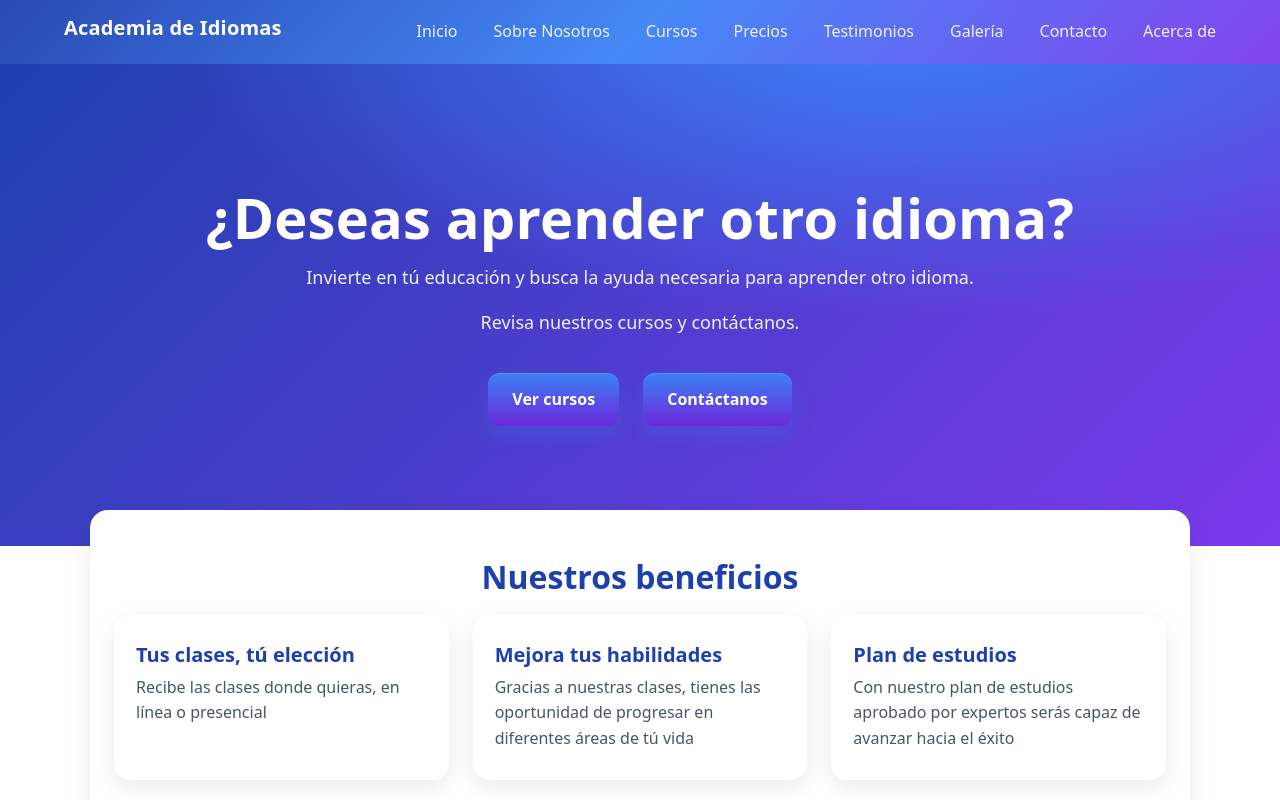
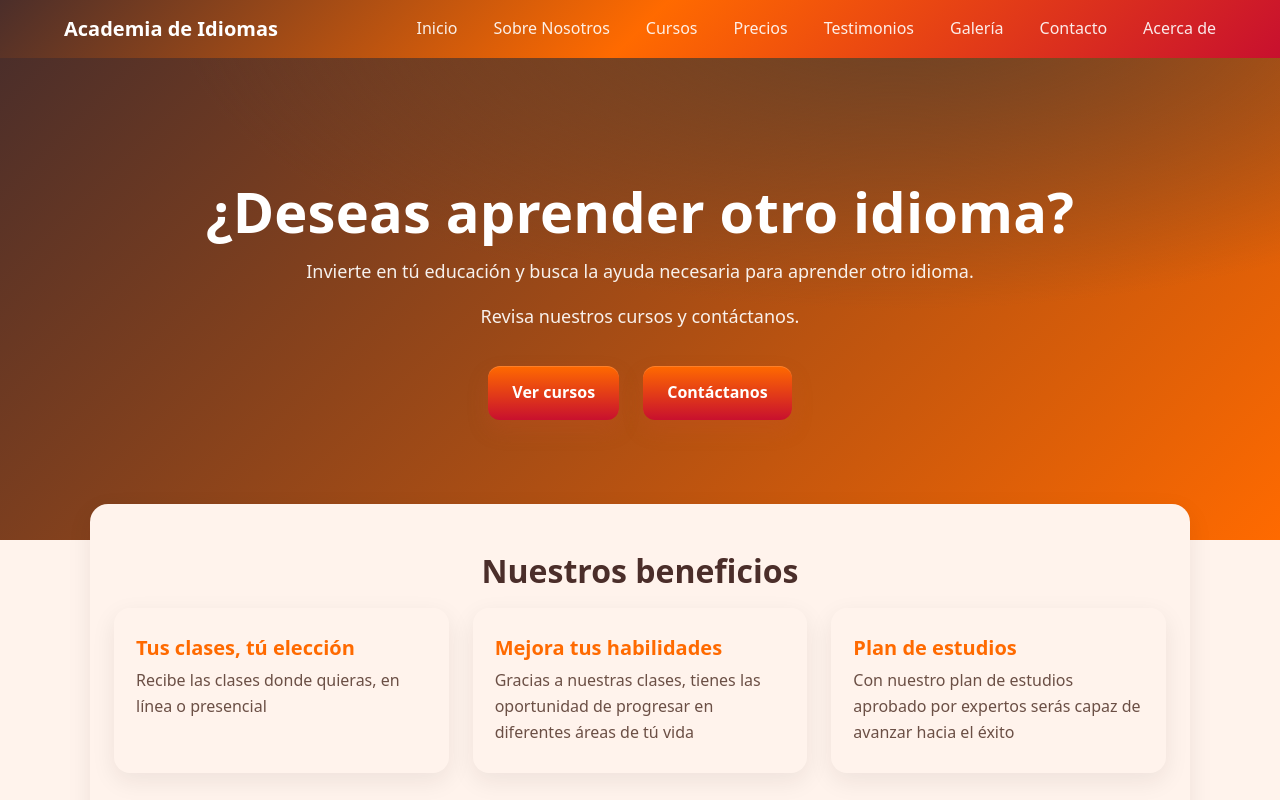
Before and after one commit to samdrn/DevWeb---Proyecto-Idiomas, a plain HTML site: page Fase1/index.html in a window 1280 px wide. Shown: the top 800 px of the page. Drawn offline with Linux system fonts and the light colour scheme.

Commit message:
Cambio en paleta de colores y logo

```diff
--- a/Fase1/css/style.css
+++ b/Fase1/css/style.css
@@ -1,28 +1,42 @@
 /* Paleta de colores (me la pasó samuel)*/
 :root{
   /* principal */
-  --purple: #7C3AED;
-  --blue-purple: #6D28D9;
-  --blue: #3B82F6;
-  --dark-blue: #1E40AF;
+  --naranja: #FF6A00;
+  --carmesi: #c8102e;
+  --cafe-claro: #D9B99B;
+  --cafe-oscuro: #4b2E2A;
+  --cafe-mid: #6B4226;
 
   /* variantes */
-  --primary: var(--purple);
-  --primary-2: var(--blue-purple);
-  --primary-3: var(--blue);
-  --primary-4: var(--dark-blue);
-
+  --primary: var(--naranja);
+  --primary-2: var(--carmesi);
+  --primary-3: var(--cafe-mid);
+  --primary-4: var(--cafe-oscuro);
+  --surface: var(--cafe-claro);
+  --bg: #fff3ec;
+  --ink: #241919;
+  --muted: #6b4f45;
+  --shadow: 0 8px 24px rgba(36, 25, 25,.08);
   --on-primary: #ffffff;
-  --bg: #ffffff;
-
-  /* extras */
-  --ink: #0f172a;
-  --muted: #475569;
-  --card: #ffffff;
-  --shadow: 0 8px 24px rgba(2,6,23,.08);
 }
 
 *{ box-sizing: border-box; }
+
+.logo{
+  text-decoration: none;
+  color: var(--on-primary);
+  font-weight: 800;
+  font-size: 20px;
+  display: inline-block;
+  line-height: 1;
+}
+
+.logo:hover,
+.logo:focus {
+  text-decoration: none;
+  opacity: 0.95;
+}
+
 html,body{ height: 100%; }
 body{
   margin: 0;
@@ -31,6 +45,7 @@ body{
   font: 16px/1.5 system-ui, -apple-system, Segoe UI, Roboto, "Helvetica Neue", Arial, "Noto Sans", "Liberation Sans", sans-serif;
   line-height: 1.6;
 }
+
 img{ max-width: 100%; display: block; border-radius: 6px;}
 h1,h2,h3{ margin: 0 0 .5rem; line-height: 1.2; color: var(--ink); }
 p{ margin: 0 0 1rem; color: var(--muted); }
@@ -38,9 +53,10 @@ p{ margin: 0 0 1rem; color: var(--muted); }
 header{
   position: relative;
   z-index: 10;
-  background: linear-gradient(135deg, rgba(30,64,175,.95) 0%, rgba(59,130,246,.95) 50%,rgba(124,58,237,.95) 100%);
+  background: linear-gradient(135deg, var(--primary-4) 0%, var(--primary) 50%, var(--primary-2) 100%);
   backdrop-filter: blur(6px);
 }
+
 header .contenedor{
   max-width: 1200px;
   margin: 0 auto;
@@ -107,18 +123,18 @@ header nav a:focus-visible{
   margin: 20px 10px 0;
   padding: 14px 24px;
   border-radius: 12px;
-  background: linear-gradient(180deg, var(--primary-3), var(--primary-2));
+  background: linear-gradient(180deg, var(--primary), var(--primary-2));
   color: var(--on-primary);
   font-weight: 700;
   text-decoration: none;
-  box-shadow: 0 10px 20px rgba(59,130,246,.25), inset 0 1px 0 rgba(255,255,255,.15);
+  box-shadow: 0 10px 20px rgba(200, 80, 40,.25), inset 0 1px 0 rgba(255,255,255,.15);
   transition: transform .15s ease, box-shadow .15s ease, filter .15s ease;
 }
 #introduccion .boton:hover,
 #introduccion .boton:focus-visible{
   transform: translateY(-2px);
   filter: brightness(1.03);
-  box-shadow: 0 14px 30px rgba(59,130,246,.35);
+  box-shadow: 0 14px 30px rgba(200, 80, 40,.25);
 }
 
 
@@ -136,7 +152,7 @@ header nav a:focus-visible{
 }
 #diferencias h2{
   text-align: center;
-  color: var(--dark-blue);
+  color: var(--primary-4);
   font-size: clamp(24px, 4vw, 32px);
   margin-bottom: 8px;
 }
@@ -164,7 +180,7 @@ header nav a:focus-visible{
   box-shadow: 0 20px 40px rgba(2,6,23,.12);
 }
 #beneficios > div h3{
-  color: var(--primary-4);
+  color: var(--primary);
   font-size: 20px;
   margin-bottom: 8px;
 }
@@ -181,8 +197,8 @@ header nav a:focus-visible{
   margin: 0 auto;
   padding: 24px;
   border-radius: 14px;
-  background: linear-gradient(135deg, rgba(124,58,237,.08), rgba(59,130,246,.08));
-  border: 1px solid rgba(30,64,175,.15);
+  background: linear-gradient(135deg, rgba(255, 106, 0, .08), rgba(200, 16, 46, .08));
+  border: 1px solid rgba(75, 46, 42,.15);
   text-align: center;
 }
 #sorpresa h3{
@@ -208,13 +224,13 @@ footer{
 
 /* sobre_nosotros */
 #sobre_nosotros{
-  background: linear-gradient(135deg, rgba(124,58,237,.05), rgba(59,130,246,.05));
+  background: linear-gradient(135deg, rgba(200, 16, 46, .05), rgba(255, 106, 0, .05));
   padding: 60px 20px;
   text-align: center;
 }
 
 #sobre_nosotros h1{
-  color: var(--primary-3);
+  color: var(--primary);
   font-size: clamp(28px, 5vw, 40px);
   margin-bottom: 16px;
 }
@@ -404,7 +420,7 @@ footer{
 /* Pagina de contacto */
 /* informacion */
 #informacion{
-  background: linear-gradient(135deg, rgba(124,58,237,.05), rgba(59,130,246,.05));
+  background: linear-gradient(135deg, rgba(255, 106, 0, .05), rgba(200, 16, 46, .05));
   padding: 60px 20px;
   text-align: center;
 }
@@ -466,21 +482,21 @@ footer{
 }
 
 #formulario input[type="submit"]{
-  background: linear-gradient(180deg, var(--primary-3), var(--primary-2));
+  background: linear-gradient(180deg, var(--primary), var(--primary-2));
   color: var(--on-primary);
   font-weight: 700;
   border: none;
   padding: 14px;
   border-radius: 12px;
   cursor: pointer;
-  box-shadow: 0 10px 20px rgba(59,130,246,.25), inset 0 1px 0 rgba(255,255,255,.15);
+  box-shadow: 0 10px 20px rgba(200, 80, 40, .25), inset 0 1px 0 rgba(255,255,255,.15);
   transition: transform .15s ease, box-shadow .15s ease, filter .15s ease;
 }
 
 #formulario input[type="submit"]:hover{
   transform: translateY(-2px);
   filter: brightness(1.03);
-  box-shadow: 0 14px 30px rgba(59,130,246,.35);
+  box-shadow: 0 14px 30px rgba(200, 80, 40, .35);
 }
 
 /* Pagina de precios */
@@ -497,15 +513,15 @@ footer{
 }
 
 #basico{
-  background: rgba(124,58,237,0.08);
+  background: rgba(255, 106, 0, 0.08);
 }
 
 #medio{
-  background: rgba(59,130,246,0.08);
+  background: rgba(255, 106, 0, 0.08);
 }
 
 #avanzado{
-  background: rgba(30,64,175,0.08);
+  background: rgba(255, 106, 0, 0.08);
 }
 
 #basico:hover, #medio:hover, #avanzado:hover{
@@ -557,7 +573,7 @@ footer{
 
 .testimonio .nombre{
   font-weight: 700;
-  color: var(--primary-3);
+  color: var(--primary);
   font-size: 16px;
 }
 
@@ -591,7 +607,7 @@ footer{
 #museo p{
   font-weight: 600;
   margin-top: 8px;
-  color: var(--primary-3);
+  color: var(--primary-2);
 }
 
 /* Media Queries */
--- a/Fase1/index.html
+++ b/Fase1/index.html
@@ -10,7 +10,7 @@
 
 <header>
     <div class="contenedor">
-        <h1>Academia de Idiomas</h1>
+        <a href="../Fase1/index.html" class="logo">Academia de Idiomas</a>
         <nav>
             <ul> <!--Aquí va a ir cada página-->
                 <li><a href="../Fase1/index.html">Inicio</a></li>
```
Also changed, not shown: Fase1/acerca-de.html (+1 -1 lines), Fase1/clases_disponibles.html (+1 -1 lines), Fase1/contacto.html (+1 -1 lines), Fase1/galeria.html (+1 -1 lines), Fase1/precios.html (+1 -1 lines), Fase1/sobre_nosotros.html (+1 -1 lines), Fase1/testimonios.html (+1 -1 lines).
